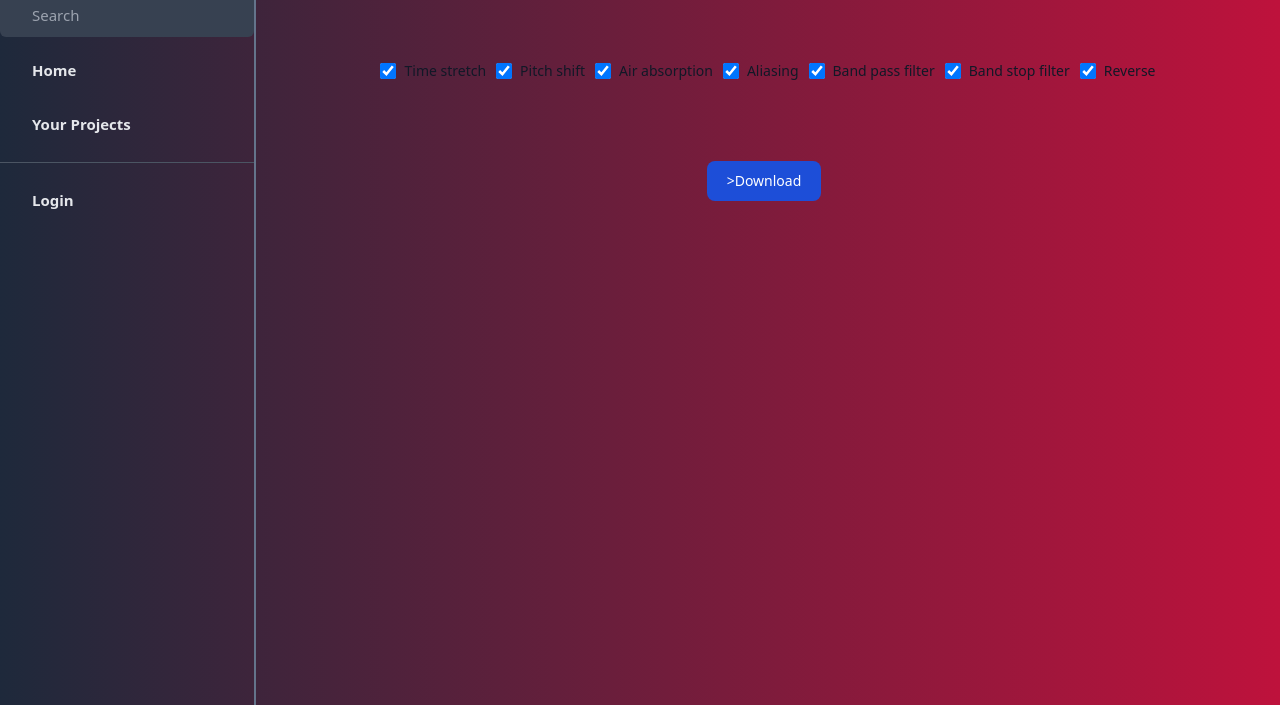
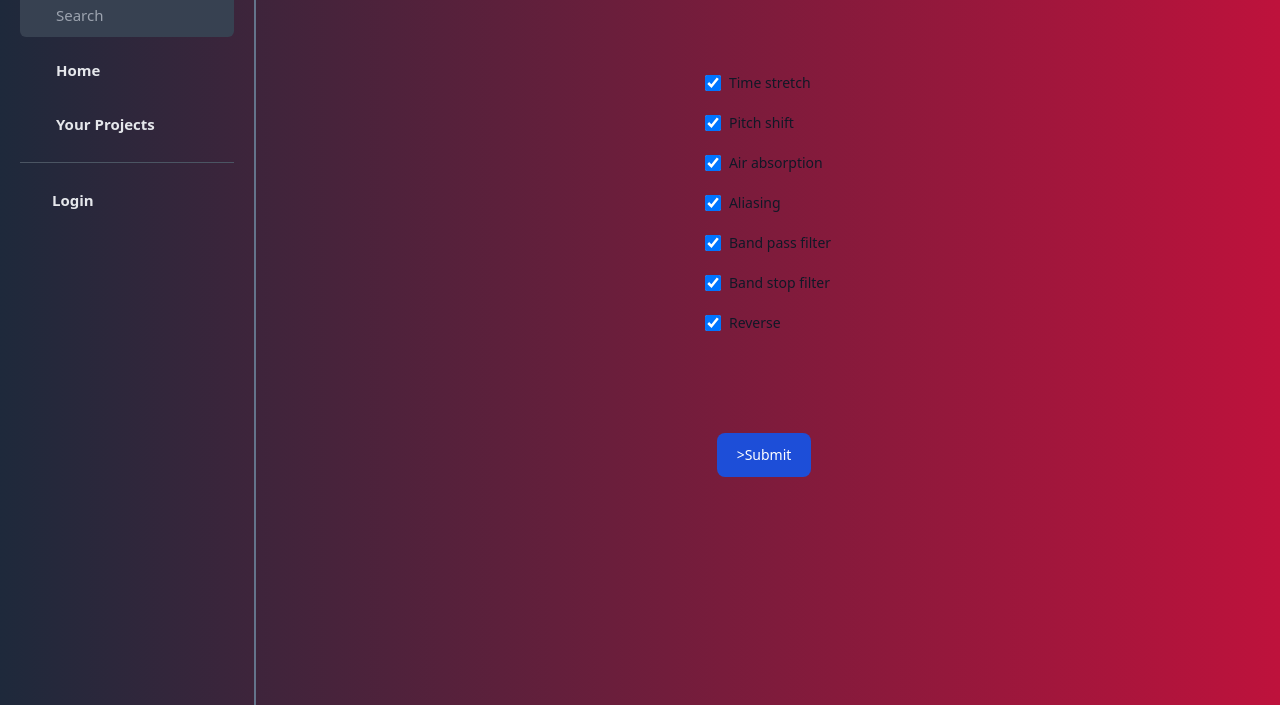
Before and after one commit to DasFremeder/audio_augmentation_website, a plain HTML site: page template/checkbox.html in a window 1280 px wide. Shown: the part 95-800 px from the top of the page. Drawn offline with nearby package versions, Linux system fonts and the light colour scheme; files whose address does not match are found by name.

Commit message:
added some padding

```diff
--- a/template/checkbox.html
+++ b/template/checkbox.html
@@ -8,14 +8,13 @@
 </head>
 
 <div style="width: 100%;">
-
-    <div style="float:left; width: 20%">
+    <div style="float:left; width: 18%">
 
         <body class="bg-gradient-to-r from-slate-800 to-rose-700">
             <span class="absolute text-slate-200 text-4xl top-5 left-4 cursor-pointer" onclick="openSidebar()">
                 <i class="bi bi-filter-left px-2 bg-slate-900 rounded-md"></i>
             </span>
-            <div class="sidebar absolute top-0 bottom-0 lg:left-0 text-center bg-slate-750 border-slate-500 border-r-2"
+            <div class="sidebar absolute top-0 bottom-0 lg:left-0 text-center bg-slate-750 border-slate-500 border-r-2 px-5"
                 style="width: 20%">
                 <div class="text-gray-100 text-xl">
                     <div class="p-2.5 mt-1 flex items-center">
@@ -25,24 +24,27 @@
                         <h1 class="font-bold text-gray-200 text-[15px] ml-3">Lightning Strike</h1>
                         <i class="bi bi-x cursor-pointer ml-28 lg:hidden" onclick="openSidebar()"></i>
                     </div>
-                    <div class="my-2 bg-gray-600 h-[1px]"></div>
+                    <div class="my-2 bg-gray-600 h-[1px] px-5"></div>
                 </div>
-                <div class="p-2.5 flex items-center rounded-md px-4 cursor-pointer bg-gray-700 text-white">
+                <div class="p-2.5 flex items-center rounded-md px-4 cursor-pointer bg-gray-700 text-white px-5">
                     <i class="bi bi-search text-sm"></i>
                     <input type="text" placeholder="Search"
                         class="text-[15px] ml-4 w-full bg-transparent focus:outline-none" />
                 </div>
-                <div class="p-2.5 mt-3 flex items-center rounded-md px-4 cursor-pointer hover:bg-blue-600 text-white">
+                <div
+                    class="p-2.5 mt-3 flex items-center rounded-md px-4 cursor-pointer hover:bg-blue-600 text-white px-5">
                     <i class="bi bi-house-door-fill"></i>
                     <span class="text-[15px] ml-4 text-gray-200 font-bold">Home</span>
                 </div>
-                <div class="p-2.5 mt-3 flex items-center rounded-md px-4 cursor-pointer hover:bg-blue-600 text-white">
+                <div
+                    class="p-2.5 mt-3 flex items-center rounded-md px-4 cursor-pointer hover:bg-blue-600 text-white px-5">
                     <i class="bi bi-bookmark-fill"></i>
                     <span class="text-[15px] ml-4 text-gray-200 font-bold">Your Projects</span>
                 </div>
                 <div class="my-4 bg-gray-600 h-[1px]"></div>
 
-                <div class="p-2.5 mt-3 flex items-center rounded-md px-4 cursor-pointer hover:bg-blue-600 text-white">
+                <div
+                    class="p-2.5 mt-3 flex items-center rounded-md px-4 cursor-pointer hover:bg-blue-600 text-whitepx-5">
                     <i class="bi bi-box-arrow-in-right"></i>
                     <span class="text-[15px] ml-4 text-gray-200 font-bold">Login</span>
                 </div>
@@ -73,47 +75,48 @@
     </div>
 
     <div style="float:right; width: 80%">
-        <div class="place-content-center m-10 font-light text-3xl text-slate-200">
+        <div class="place-content-center m-8 font-light text-3xl text-slate-200">
             Choose types of variations to augment the audio on
         </div>
         <div class="flex items-start gap-2.5 place-content-center m-20">
-            <div class="flex items-center">
+            <form type="post">
+                <div class="flex items-center m-5">
                     <input checked id="checked-checkbox" type="checkbox" value=""
                         class="w-4 h-4 text-blue-600 bg-gray-100 border-gray-300 rounded focus:ring-blue-500 dark:focus:ring-blue-600 dark:ring-offset-gray-800 focus:ring-2 dark:bg-gray-700 dark:border-gray-600">
                     <label for="checked-checkbox" class="ms-2 text-sm font-medium text-gray-900 dark:text-gray-300">
                         Time stretch</label>
                 </div>
-            <div class="flex items-center">
+                <div class="flex items-center m-5">
                     <input checked id="checked-checkbox" type="checkbox" value=""
                         class="w-4 h-4 text-blue-600 bg-gray-100 border-gray-300 rounded focus:ring-blue-500 dark:focus:ring-blue-600 dark:ring-offset-gray-800 focus:ring-2 dark:bg-gray-700 dark:border-gray-600">
                     <label for="checked-checkbox" class="ms-2 text-sm font-medium text-gray-900 dark:text-gray-300">
                         Pitch shift</label>
                 </div>
-            <div class="flex items-center">
+                <div class="flex items-center m-5">
                     <input checked id="checked-checkbox" type="checkbox" value=""
                         class="w-4 h-4 text-blue-600 bg-gray-100 border-gray-300 rounded focus:ring-blue-500 dark:focus:ring-blue-600 dark:ring-offset-gray-800 focus:ring-2 dark:bg-gray-700 dark:border-gray-600">
                     <label for="checked-checkbox" class="ms-2 text-sm font-medium text-gray-900 dark:text-gray-300">
                         Air absorption</label>
                 </div>
-            <div class="flex items-center">
+                <div class="flex items-center m-5">
                     <input checked id="checked-checkbox" type="checkbox" value=""
                         class="w-4 h-4 text-blue-600 bg-gray-100 border-gray-300 rounded focus:ring-blue-500 dark:focus:ring-blue-600 dark:ring-offset-gray-800 focus:ring-2 dark:bg-gray-700 dark:border-gray-600">
                     <label for="checked-checkbox" class="ms-2 text-sm font-medium text-gray-900 dark:text-gray-300">
                         Aliasing</label>
                 </div>
-            <div class="flex items-center">
+                <div class="flex items-center m-5">
                     <input checked id="checked-checkbox" type="checkbox" value=""
                         class="w-4 h-4 text-blue-600 bg-gray-100 border-gray-300 rounded focus:ring-blue-500 dark:focus:ring-blue-600 dark:ring-offset-gray-800 focus:ring-2 dark:bg-gray-700 dark:border-gray-600">
                     <label for="checked-checkbox" class="ms-2 text-sm font-medium text-gray-900 dark:text-gray-300">
                         Band pass filter</label>
                 </div>
-            <div class="flex items-center">
+                <div class="flex items-center m-5">
                     <input checked id="checked-checkbox" type="checkbox" value=""
                         class="w-4 h-4 text-blue-600 bg-gray-100 border-gray-300 rounded focus:ring-blue-500 dark:focus:ring-blue-600 dark:ring-offset-gray-800 focus:ring-2 dark:bg-gray-700 dark:border-gray-600">
                     <label for="checked-checkbox" class="ms-2 text-sm font-medium text-gray-900 dark:text-gray-300">
                         Band stop filter</label>
                 </div>
-            <div class="flex items-center">
+                <div class="flex items-center m-5">
                     <input checked id="checked-checkbox" type="checkbox" value=""
                         class="w-4 h-4 text-blue-600 bg-gray-100 border-gray-300 rounded focus:ring-blue-500 dark:focus:ring-blue-600 dark:ring-offset-gray-800 focus:ring-2 dark:bg-gray-700 dark:border-gray-600">
                     <label for="checked-checkbox" class="ms-2 text-sm font-medium text-gray-900 dark:text-gray-300">
@@ -122,12 +125,13 @@
 
         </div>
         <div style="text-align: center">
-            <form method="get" action="file.doc">
             <button
-                    class="text-white bg-blue-700 hover:bg-blue-800 focus:ring-4 focus:ring-blue-300 font-medium rounded-lg text-sm px-5 py-2.5 me-2 mb-2 dark:bg-blue-600 dark:hover:bg-blue-700 focus:outline-none dark:focus:ring-blue-800"
-                    type="submit">>Download</button>
+                class="text-white bg-blue-700 hover:bg-blue-800 focus:ring-4 focus:ring-blue-300 font-medium rounded-lg text-sm px-5 py-3 me-2 mb-2 dark:bg-blue-600 dark:hover:bg-blue-700 focus:outline-none dark:focus:ring-blue-800"
+                type="submit">>Submit</button>
+
+        </div>
         </form>
-        </div>
+
     </div>
 </div>
 
```
Also changed, not shown: index.html (+14 -14 lines), template/finished.html (+29 -17 lines), template/outputSelect.html (+11 -9 lines). Lines whose indentation alone changed are shown as unchanged.
